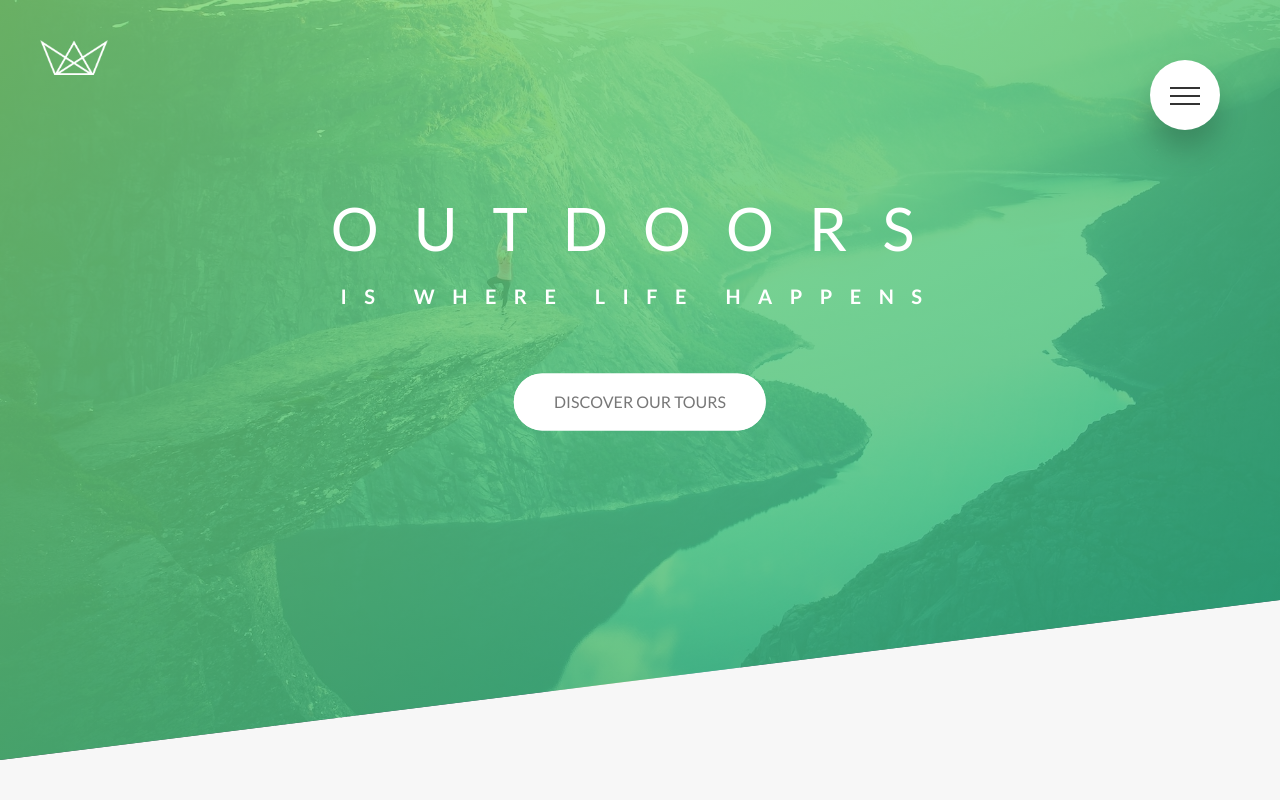
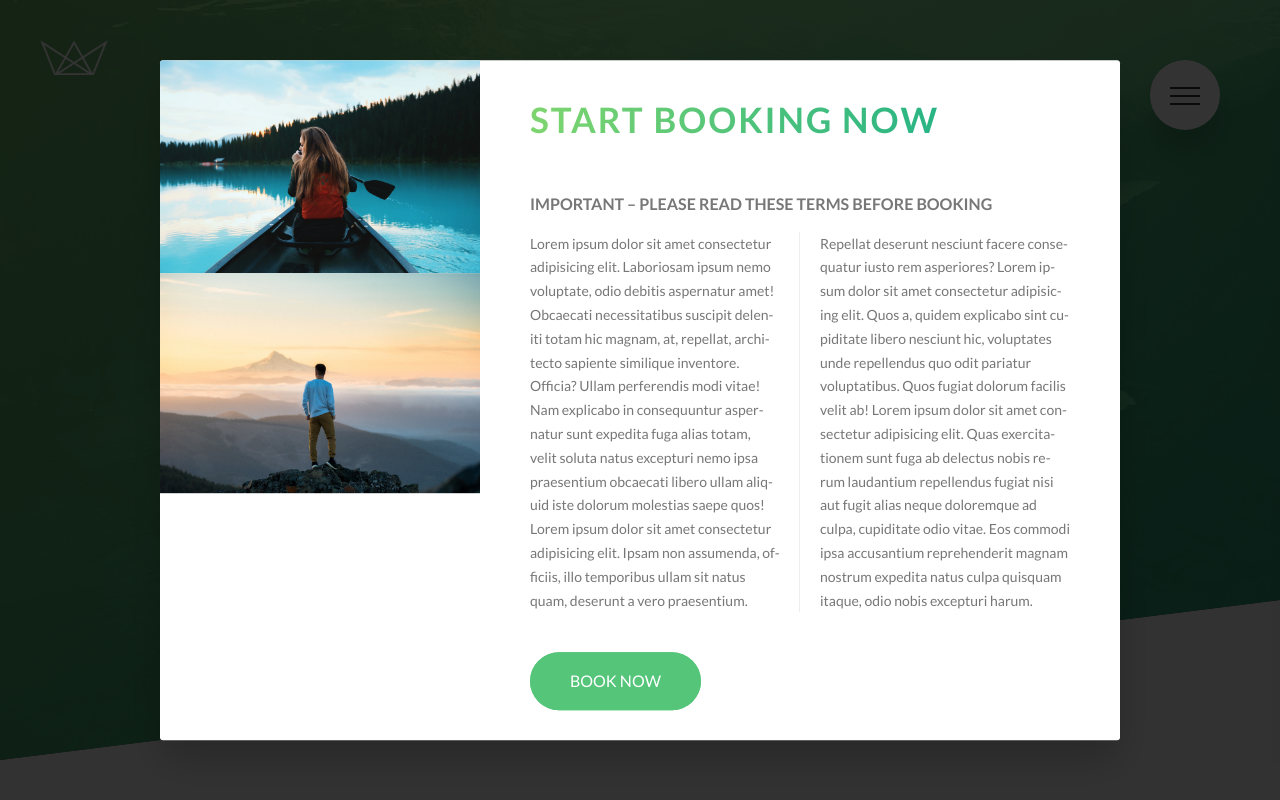
Before and after one commit to codecamjam/advanced-css-course, a website: page Natours/index.html in a window 1280 px wide. Shown: the top 800 px of the page. Drawn offline with Linux system fonts and the light colour scheme.

Commit message:
l52 building a pure css popup part 1 (maybe forgot to push last lesson building nav pt 3)

```diff
--- a/Natours/index.html
+++ b/Natours/index.html
@@ -451,6 +451,45 @@
       </div>
     </footer>
 
+    <div class="popup">
+      <div class="popup__content">
+        <div class="popup__left">
+          <img src="img/nat-8.jpg" alt="Tour photo" class="popup__img" />
+          <img src="img/nat-9.jpg" alt="Tour photo" class="popup__img" />
+        </div>
+        <div class="popup__right">
+          <h2 class="heading-secondary u-margin-bottom-medium">
+            Start booking now
+          </h2>
+          <h3 class="heading-tertiary u-margin-bottom-small">
+            Important &ndash; Please read these terms before booking
+          </h3>
+          <p class="popup__text">
+            Lorem ipsum dolor sit amet consectetur adipisicing elit. Laboriosam
+            ipsum nemo voluptate, odio debitis aspernatur amet! Obcaecati
+            necessitatibus suscipit deleniti totam hic magnam, at, repellat,
+            architecto sapiente similique inventore. Officia? Ullam perferendis
+            modi vitae! Nam explicabo in consequuntur aspernatur sunt expedita
+            fuga alias totam, velit soluta natus excepturi nemo ipsa praesentium
+            obcaecati libero ullam aliquid iste dolorum molestias saepe quos!
+            Lorem ipsum dolor sit amet consectetur adipisicing elit. Ipsam non
+            assumenda, officiis, illo temporibus ullam sit natus quam, deserunt
+            a vero praesentium. Repellat deserunt nesciunt facere consequatur
+            iusto rem asperiores? Lorem ipsum dolor sit amet consectetur
+            adipisicing elit. Quos a, quidem explicabo sint cupiditate libero
+            nesciunt hic, voluptates unde repellendus quo odit pariatur
+            voluptatibus. Quos fugiat dolorum facilis velit ab! Lorem ipsum
+            dolor sit amet consectetur adipisicing elit. Quas exercitationem
+            sunt fuga ab delectus nobis rerum laudantium repellendus fugiat nisi
+            aut fugit alias neque doloremque ad culpa, cupiditate odio vitae.
+            Eos commodi ipsa accusantium reprehenderit magnam nostrum expedita
+            natus culpa quisquam itaque, odio nobis excepturi harum.
+          </p>
+          <a href="#" class="btn btn--green">Book now</a>
+        </div>
+      </div>
+    </div>
+
     <!-- <section class="grid-test">
       <div class="row">
         <div class="col-1-of-2">Col 1 of 2</div>
--- a/Natours/sass/abstracts/_mixins.scss
+++ b/Natours/sass/abstracts/_mixins.scss
@@ -5,3 +5,10 @@
     clear: both;
   }
 }
+
+@mixin absCenter {
+  position: absolute;
+  top: 50%;
+  left: 50%;
+  transform: translate(-50%, -50%);
+}
--- /dev/null
+++ b/Natours/sass/components/_popup.scss
@@ -0,0 +1,55 @@
+.popup {
+  position: fixed;
+  top: 0;
+  left: 0;
+  z-index: 2000;
+  height: 100vh;
+  width: 100%;
+
+  background-color: rgba($color-black, 0.8);
+
+  &__content {
+    @include absCenter;
+    background-color: $color-white;
+    width: 75vw;
+    box-shadow: 0 2rem 4rem rgba($color-black, 0.2);
+    border-radius: 3px;
+    display: table;
+    overflow: hidden;
+  }
+
+  &__left {
+    width: 33.333333%;
+    display: table-cell;
+  }
+
+  &__right {
+    width: 66.666667%;
+    display: table-cell;
+    vertical-align: middle;
+    padding: 3rem 5rem;
+  }
+
+  &__img {
+    display: block;
+    width: 100%;
+  }
+
+  &__text {
+    font-size: 1.4rem;
+    margin-bottom: 4rem;
+
+    -moz-column-count: 2;
+    -moz-column-gap: 4rem;
+    -moz-column-rule: 1px solid $color-grey-light-2;
+
+    column-count: 2;
+    column-gap: 4rem;
+    column-rule: 1px solid $color-grey-light-2;
+
+    -moz-hyphens: auto;
+    -ms-hyphens: auto;
+    -webkit-hyphens: auto;
+    hyphens: auto; //none, manual, auto also have to define document language
+  }
+}
--- a/Natours/sass/main.scss
+++ b/Natours/sass/main.scss
@@ -14,6 +14,7 @@
 @import "components/story";
 @import "components/bg-video";
 @import "components/form";
+@import "components/popup";
 
 @import "layout/grid";
 @import "layout/header";
```
Also changed, not shown: Natours/css/style.comp.css.
